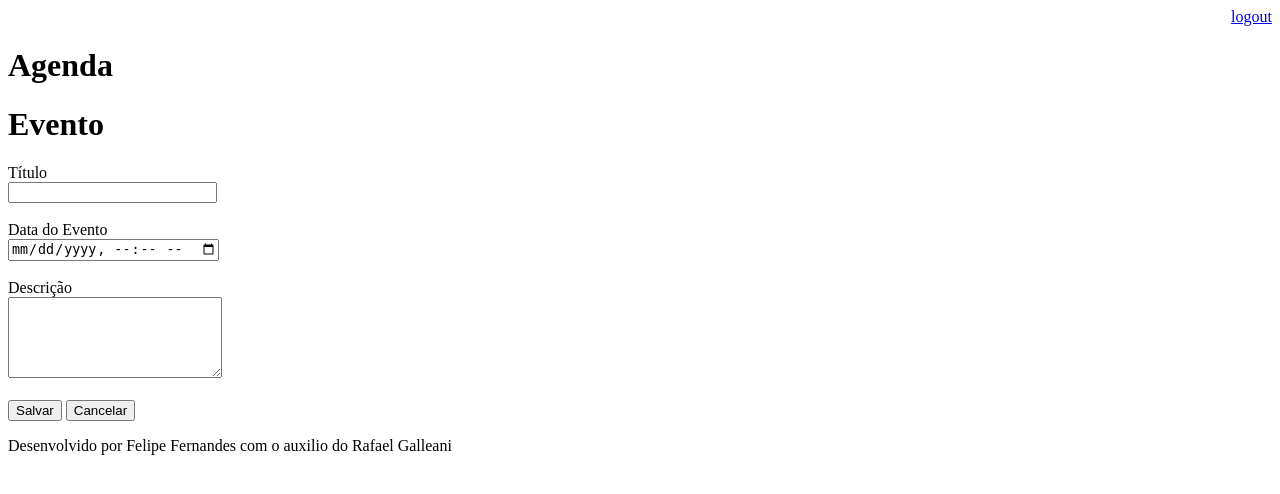
After one commit to Fernandesfelipe1989/agenda, a Django app: page /agenda/evento/ in a window 1280 px wide. The commit adds this page. Shown: the top 494 px of the page. Run offline with Django 3.2, Linux system fonts and the light colour scheme; a user stored in the database is signed in.

Commit message:
Incluído template para inserção de eventos da agenda. Incĺuído o gitignore para ignorar os arquivos complilados

```diff
--- a/agenda/urls.py
+++ b/agenda/urls.py
@@ -22,8 +22,11 @@ urlpatterns = [
     path('admin/', admin.site.urls),
     path('evento/<titulo_evento>', views.consultaevento),
     path('agenda/', views.lista_eventos),
+    path('agenda/evento/', views.evento),
+    path('agenda/evento/submit', views.submit_evento),
     path('', RedirectView.as_view(url='/agenda/')),
     path('login/', views.login_user),
     path('login/submit', views.submit_login),
     path('logout/', views.logout_user)
+
 ]
--- a/core/views.py
+++ b/core/views.py
@@ -42,5 +42,22 @@ def lista_eventos(request):
     evento = Evento.objects.filter(usuario=usuario)
     dados = {'eventos': evento}
     return render(request, 'agenda.html', dados)
+
+
+@login_required(login_url='/login/')
+def evento(request):
+    return render(request,'evento.html')
 # def index(request):
 #     return redirect('/agenda/')
+
+
+@login_required(login_url='/login/')
+def submit_evento(request):
+    if request.POST:
+        titulo = request.POST.get('titulo')
+        data_evento = request.POST.get('data_evento')
+        descricao = request.POST.get('descricao')
+        usuario = request.user
+        Evento.objects.create(titulo=titulo, data_evento=data_evento,descricao=descricao, usuario=usuario)
+
+    return redirect('/')
--- a/templates/agenda.html
+++ b/templates/agenda.html
@@ -2,6 +2,8 @@
 {% extends "model-page.html"%}
 {% block content %}
     <h2>Agendamentos</h2>
+    <a href="evento/">
+        <button type="button">Novo Evento</button></a>
     <ul style="font-size: 18px">
     {% for evento in eventos %}
         <li> {{ evento.titulo }} - {{ evento.get_data_evento }}</li>
--- /dev/null
+++ b/templates/evento.html
@@ -0,0 +1,26 @@
+{% extends "model-page.html" %}
+
+{% block content %}
+<h1>Evento</h1>
+<div align="left">
+    <label>Título</label>
+    <br>
+    <form action="submit" method="POST"> {%csrf_token%}
+        <input type="text" name="titulo" size="23">
+        <br><br>
+        <label>Data do Evento</label>
+        <br>
+        <input type="datetime-local" name="data_evento">
+        <br><br>
+        <label>Descrição</label>
+        <br>
+        <textarea  name="descricao" rows="5" cols="24"></textarea>
+        <br><br>
+        <button type="submit">Salvar</button>
+        <a href="/">
+            <button type="button">Cancelar</button>
+        </a>
+    </form>
+</div>
+
+{% endblock %}
```
Also changed, not shown: db.sqlite3, 1 other file.
